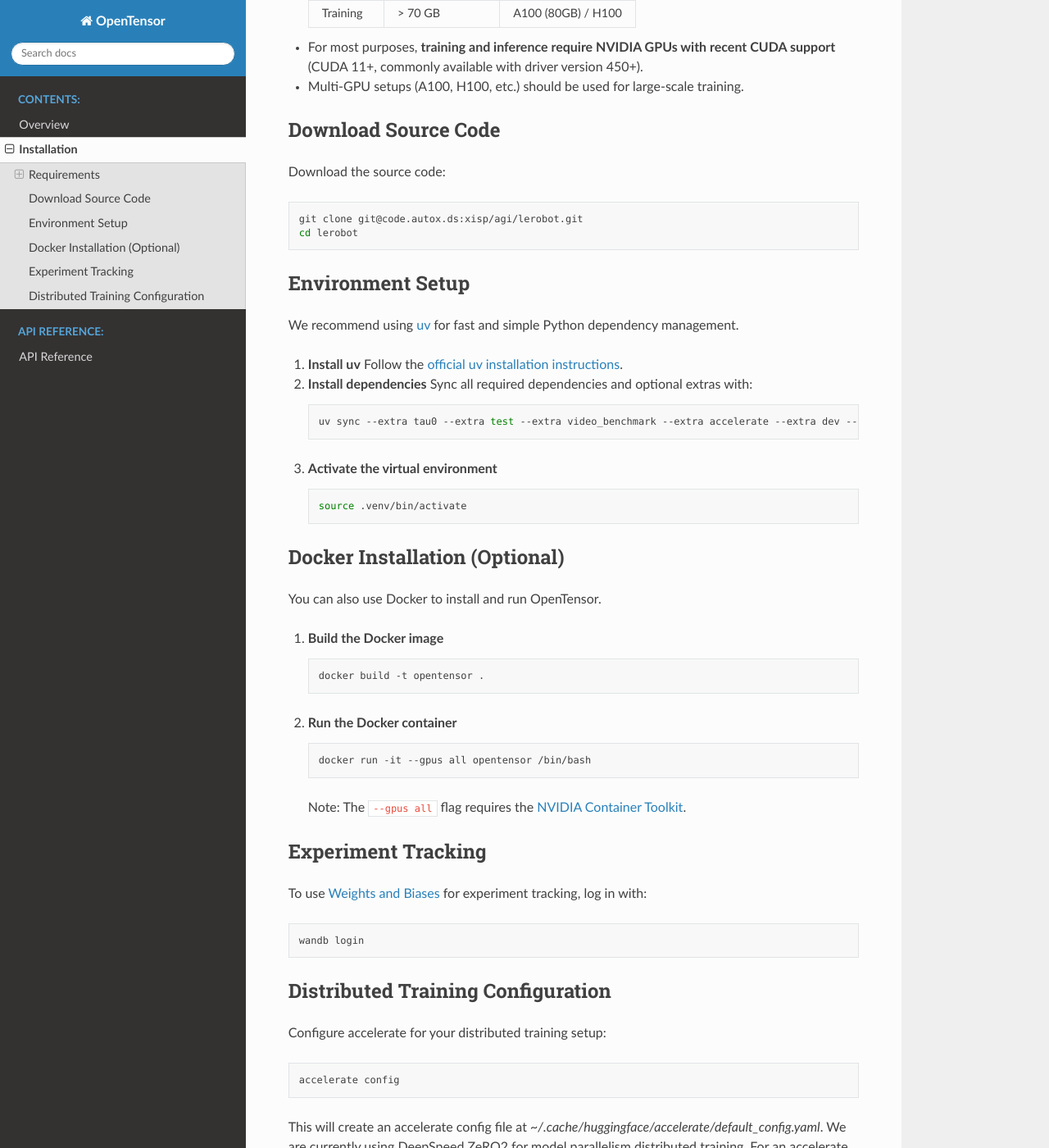
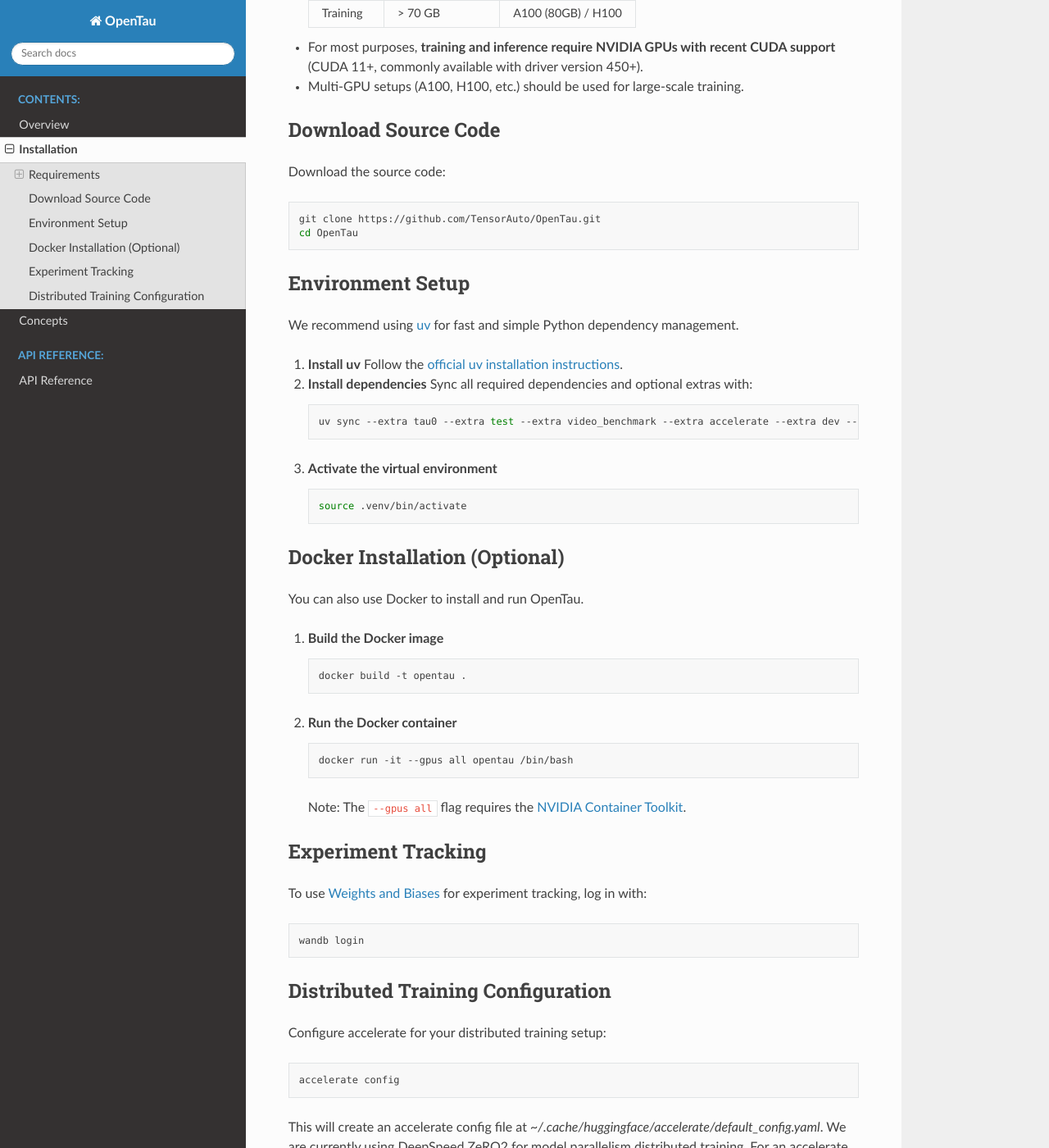
Before and after one commit to TensorAuto/OpenTau, a Sphinx documentation site: the page built from docs/source/installation.rst, in a window 1280 px wide and 1400 px high, scrolled down 514 px. Shown: the whole window at 82% size. Built offline with Sphinx 7.4.7 and the Read the Docs theme 3.1.0, drawn with Linux system fonts in a browser that asks for light colours; some of the changed text lies outside the part shown.

Commit message:
added concept documentation

```diff
--- a/docs/source/conf.py
+++ b/docs/source/conf.py
@@ -12,9 +12,9 @@
 # -- Project information -----------------------------------------------------
 # https://www.sphinx-doc.org/en/master/usage/configuration.html#project-information
 
-project = "OpenTensor"
-copyright = "2025, Tensor Auto Inc."
-author = "Tensor Auto Inc."
+project = "OpenTau"
+copyright = "2026, Tensor Auto Inc"
+author = "Tensor Auto Inc"
 
 version = "0.1.0"
 release = "0.1.0"
--- a/docs/source/installation.rst
+++ b/docs/source/installation.rst
@@ -36,8 +36,8 @@
 
 .. code-block:: bash
 
-    git clone git@code.autox.ds:xisp/agi/lerobot.git
-    cd lerobot
+    git clone https://github.com/TensorAuto/OpenTau.git
+    cd OpenTau
 
 
 Environment Setup
@@ -65,19 +65,19 @@
 Docker Installation (Optional)
 -------------------------------------------
 
-You can also use Docker to install and run OpenTensor.
+You can also use Docker to install and run OpenTau.
 
 1. **Build the Docker image**
 
    .. code-block:: bash
 
-      docker build -t opentensor .
+      docker build -t opentau .
 
 2. **Run the Docker container**
 
    .. code-block:: bash
 
-      docker run -it --gpus all opentensor /bin/bash
+      docker run -it --gpus all opentau /bin/bash
 
    Note: The ``--gpus all`` flag requires the `NVIDIA Container Toolkit <https://docs.nvidia.com/datacenter/cloud-native/container-toolkit/install-guide.html>`_.
 
```
Also changed, not shown: docs/source/concepts.rst (added, +84 -0 lines), docs/source/index.rst (+2 -6 lines).
